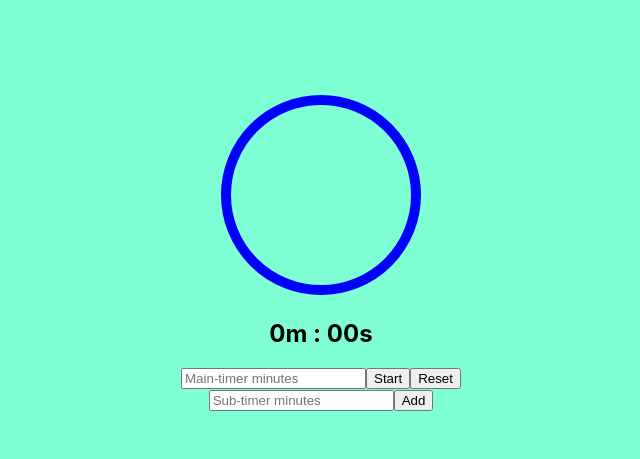
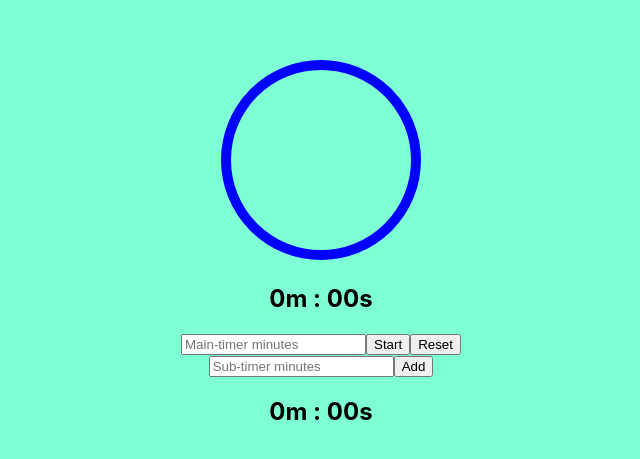
Before and after one commit to MariaFredriksson/TimeAware, a React (Create React App) app: page / in a window 1280 px wide. Shown: the part 147-606 px from the top of the page, without its empty margins (319-959 px from the left). Built offline with nearby package versions, Linux system fonts and the light colour scheme.

Commit message:
Added a non-working sub-timer

```diff
--- a/src/components/MainTimer.js
+++ b/src/components/MainTimer.js
@@ -12,6 +12,9 @@ const MainTimer = () => {
   const [minutesInput, setMinutesInput] = useState('')
   const [isActive, setIsActive] = useState(false)
 
+  const [subTimerSeconds, setSubTimerSeconds] = useState(0)
+  const [subTimerActive, setSubTimerActive] = useState(false)
+
   useEffect(() => {
     // Create a variable to store the interval ID, which will be used to clear the interval later
     // and hence stop the timer
@@ -20,6 +23,9 @@ const MainTimer = () => {
     if (isActive && seconds > 0) {
       intervalID = setInterval(() => {
         setSeconds((seconds) => seconds - 1)
+        if (seconds === subTimerSeconds) {
+          setSubTimerActive(true)
+        }
       }, 1000)
     } else if (seconds <= 0) {
       // Stop the interval when the timer reaches 0 and also set the isActive state to false
@@ -33,7 +39,7 @@ const MainTimer = () => {
     return () => clearInterval(intervalID)
 
     // When the isActive or seconds state changes, the useEffect function will run again
-  }, [isActive, seconds])
+  }, [isActive, seconds, subTimerSeconds])
 
   // TODO: Make the alarm loop until the user stops it
   const playAlarm = () => {
@@ -74,6 +80,15 @@ const MainTimer = () => {
     toggle()
   }
 
+  // Handle when sub-timer should start
+  // const handleSubTimerStart = () => {
+  //   setSubTimerActive(false)
+  // }
+
+  const handleAddedSubTimer = (subTimerSeconds) => {
+    setSubTimerSeconds(subTimerSeconds)
+  }
+
   // Calculate minutes and seconds for display
   const displayMinutes = Math.floor(seconds / 60)
   const displaySeconds = seconds % 60
@@ -102,7 +117,7 @@ const MainTimer = () => {
         <button type='button' onClick={reset}>Reset</button>
       </form>
 
-      <SubTimer />
+      <SubTimer isActive={subTimerActive} addedSubTimer={handleAddedSubTimer} />
     </div>
   )
 }
--- a/src/components/SubTimer.js
+++ b/src/components/SubTimer.js
@@ -1,14 +1,89 @@
+import { useState, useEffect } from 'react'
 
-const SubTimer = () => {
+const SubTimer = ({ isActive, addedSubTimer }) => {
+  const [seconds, setSeconds] = useState(0)
+  const [minutesInput, setMinutesInput] = useState('')
+  // const [isActive, setIsActive] = useState(false)
+  let displayMinutes = 0
+  let displaySeconds = 0
+  let inputSeconds = 0
+
+  useEffect(() => {
+    // Create a variable to store the interval ID, which will be used to clear the interval later
+    // and hence stop the timer
+    let intervalID = null
+
+    if (isActive && seconds > 0) {
+      intervalID = setInterval(() => {
+        setSeconds((seconds) => seconds - 1)
+      }, 1000)
+    } else if (seconds <= 0) {
+      // Stop the interval when the timer reaches 0 and also set the isActive state to false
+      clearInterval(intervalID)
+      // setIsActive(false)
+      // ^^ How can I play the alarm in the parent?
+      // playAlarm()
+    }
+
+    // Clean-up function that first cleans up the previous effect before applying the next effect
+    // and also prevents eventual side effects when the component is unmounted from the DOM
+    return () => clearInterval(intervalID)
+
+    // When the isActive or seconds state changes, the useEffect function will run again
+  }, [isActive, seconds])
+
+  // Calculate minutes and seconds for display
+  displayMinutes = Math.floor(seconds / 60)
+  displaySeconds = seconds % 60
+
+  const addTimer = () => {
+    if (!isActive && minutesInput) {
+      // Convert and set the timer only if it's not already active and there's input
+      inputSeconds = parseInt(minutesInput, 10) * 60
+      // setSeconds(inputSeconds)
+      // setIsActive(true)
+      addedSubTimer(inputSeconds)
+      displayMinutes = Math.floor(inputSeconds / 60)
+      displaySeconds = inputSeconds % 60
+      console.log('Adding sub-timer')
+      console.log('inputSeconds:', inputSeconds)
+    }
+  }
+
+  // const startTimer = () => {
+  //   setSeconds(inputSeconds)
+  //   // setIsActive(true)
+  // }
+
+  const handleSubmit = (e) => {
+    // Prevent the default form submission behavior, like refreshing the page
+    e.preventDefault()
+
+    addTimer()
+  }
+
+  const handleChange = (e) => {
+    // Allow change only if timer is not active
+    if (!isActive) {
+      setMinutesInput(e.target.value)
+    }
+  }
+
   return (
     <div>
-      <form>
+      <form onSubmit={handleSubmit}>
         <input
           type="number"
           placeholder="Sub-timer minutes"
+          value={minutesInput}
+          onChange={handleChange}
         />
-        <button type='button'>Add</button>
+        <button type='button' onClick={addTimer}>Add</button>
       </form>
+
+      {/* Display both minutes and seconds */}
+      {/* Use padStart to ensure that seconds are always displayed with two digits, prefixing a '0' when necessary */}
+      <h2>{`${displayMinutes}m : ${displaySeconds.toString().padStart(2, '0')}s`}</h2>
     </div>
   )
 }
```
